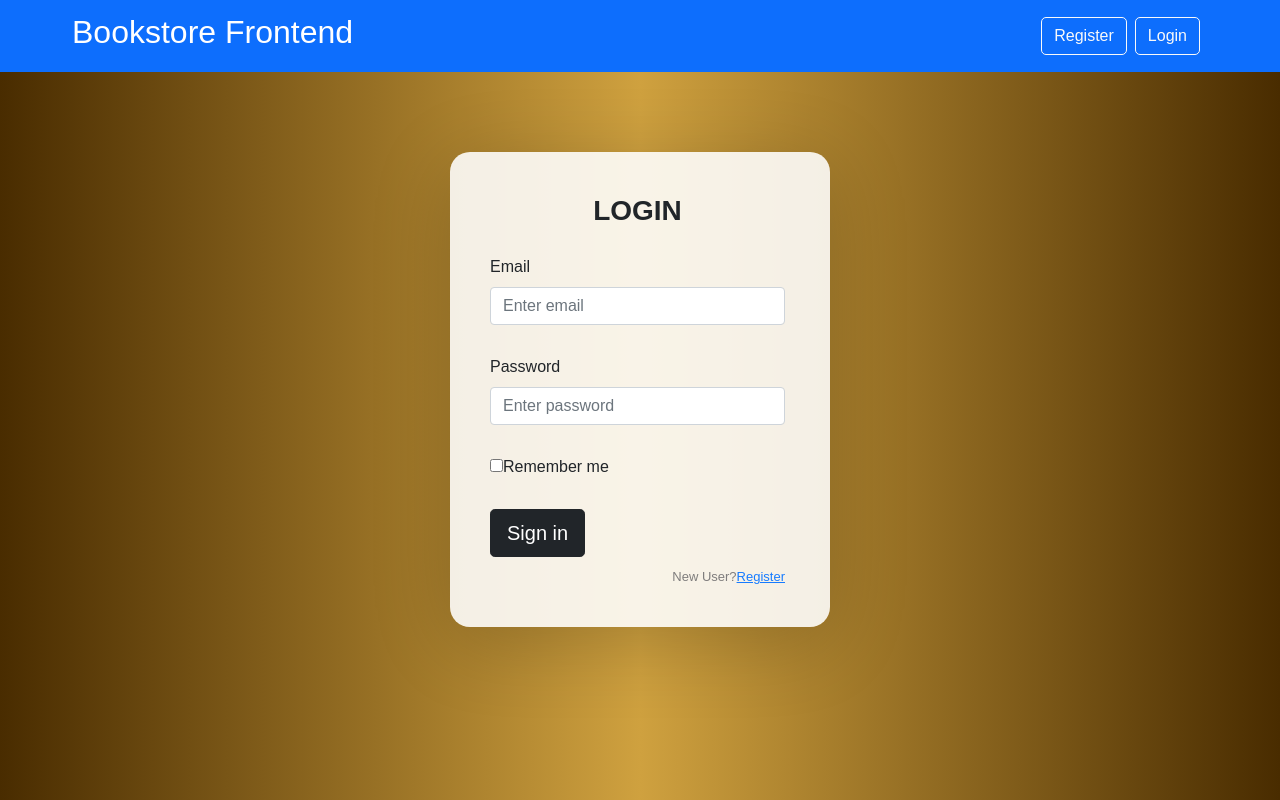
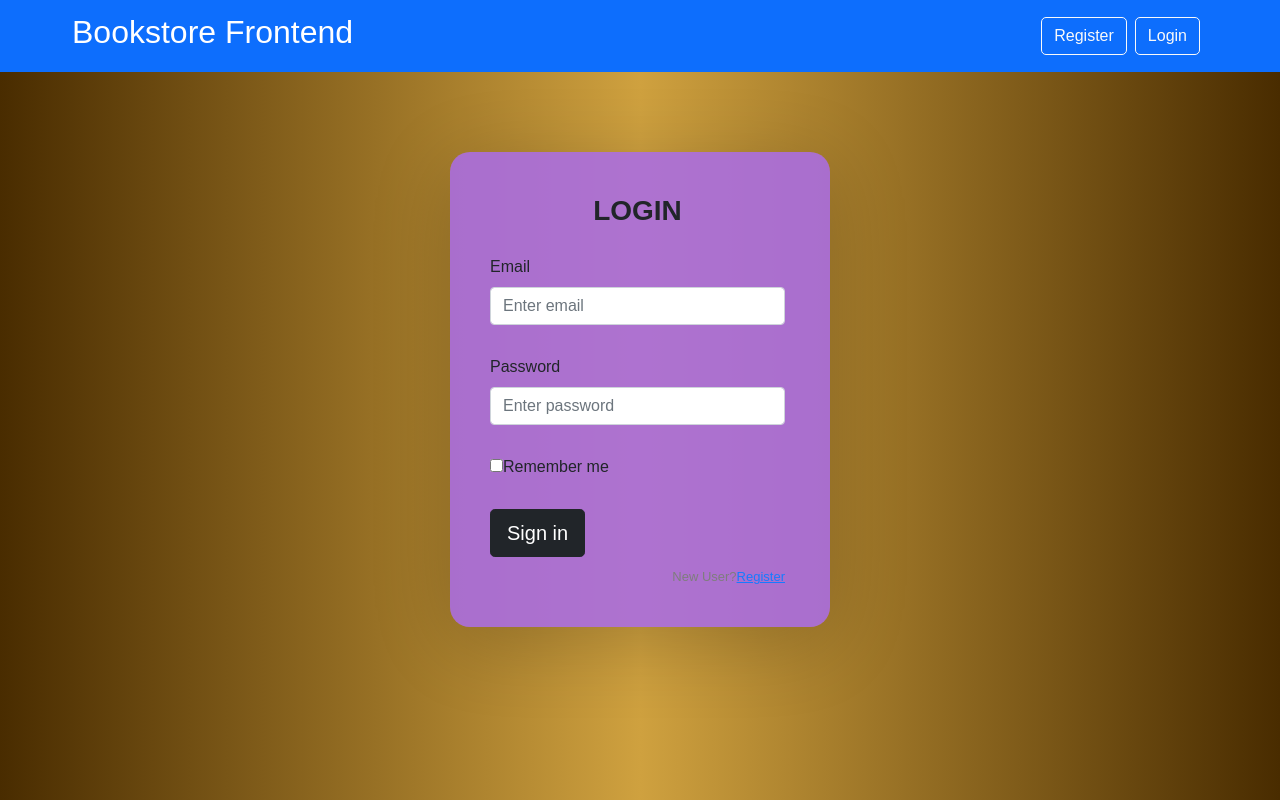
Before and after one commit to AOSP-NIT-Surat/Bookstore-Frontend-web, a React (Create React App) app: page /login in a window 1280 px wide. Built offline with nearby package versions, Linux system fonts and the light colour scheme.

Commit message:
changes color in login page

```diff
--- a/src/index.css
+++ b/src/index.css
@@ -32,7 +32,7 @@ html,
 .inner {
   width: 380px;
   margin: auto;
-  background: #ffffffe0;
+  background: #aa6de4e0;
   box-shadow: 0px 14px 80px rgba(0, 0, 0, 0.2);
   padding: 45px 45px 40px 40px;
   border-radius: 20px;
```
